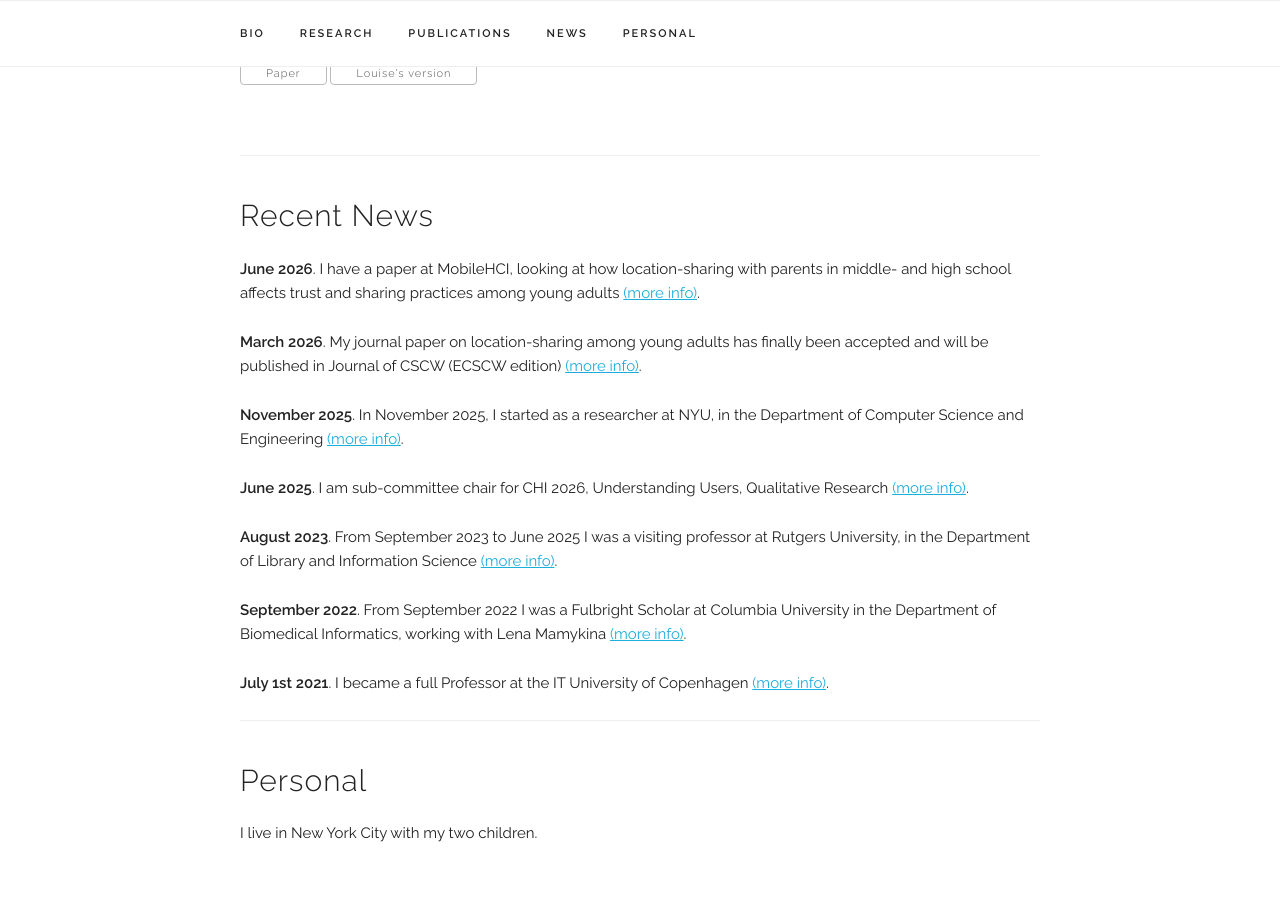
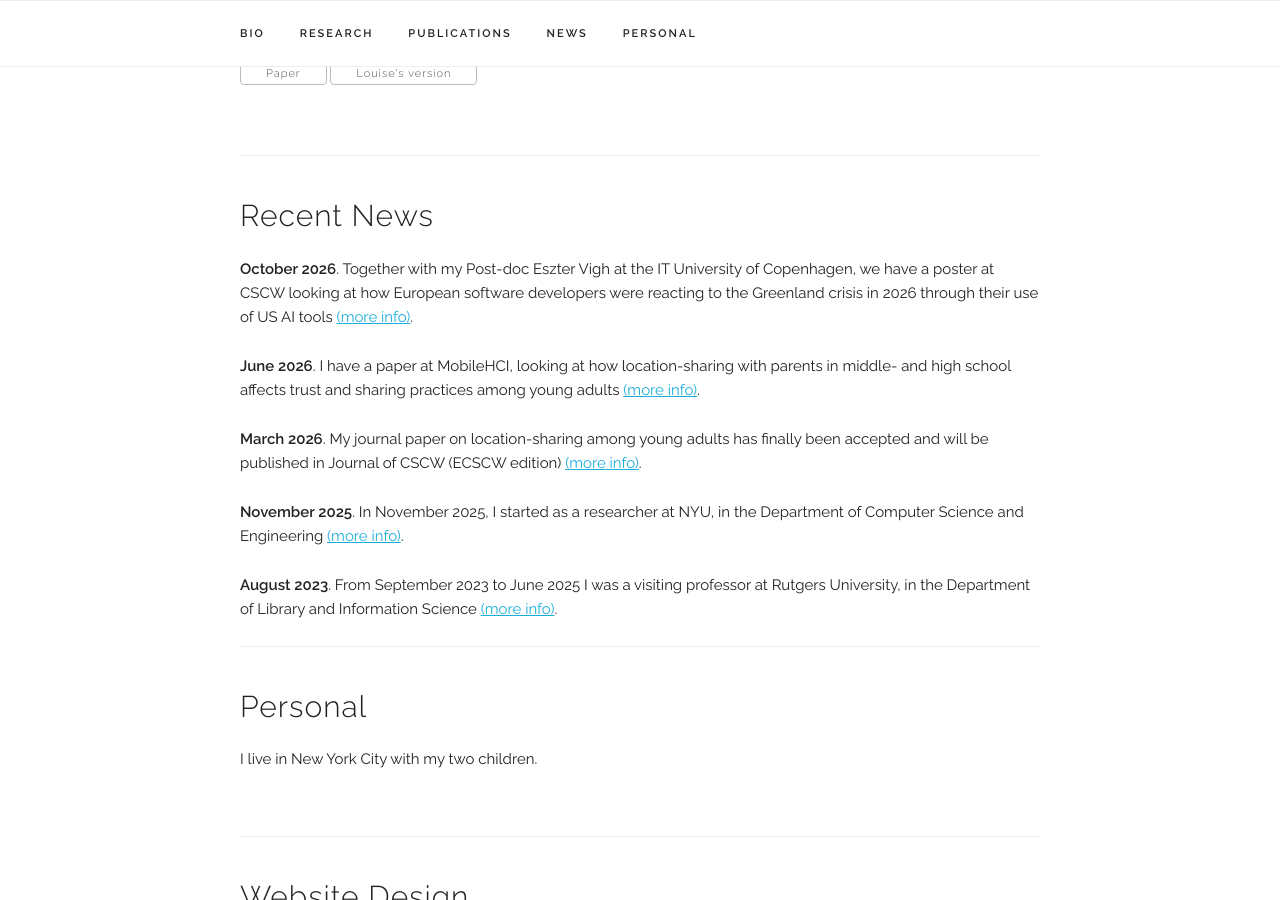
Before and after one commit to barkhuus/barkhuus.github.io, a Jekyll site: the page built from index.html, in a window 1280 px wide and 900 px high, scrolled down 2826 px. Built offline with Jekyll 4.4.1, drawn with Linux system fonts in a browser that asks for light colours.

Commit message:
Update news.yaml

```diff
--- a/_data/news.yaml
+++ b/_data/news.yaml
@@ -1,4 +1,8 @@
 news_items:
+
+  - item: "Together with my Post-doc Eszter Vigh at the IT University of Copenhagen, we have a poster at CSCW looking at how European software developers were reacting to the Greenland crisis in 2026 through their use of US AI tools"
+    date: "October 2026"
+    link: "http://barkhu.us/cscw2026poster.pdf"
 
   - item: "I have a paper at MobileHCI, looking at how location-sharing with parents in middle- and high school affects trust and sharing practices among young adults"
     date: "June 2026"
@@ -12,18 +16,6 @@ news_items:
     date: "November 2025"
     link: "https://engineering.nyu.edu/academics/departments/computer-science-and-engineering"
 
-  - item: "I am sub-committee chair for CHI 2026, Understanding Users, Qualitative Research"
-    date: "June 2025"
-    link: "https://chi2026.acm.org/"
-
   - item: "From September 2023 to June 2025 I was a visiting professor at Rutgers University, in the Department of Library and Information Science"
     date: "August 2023"
     link: "https://comminfo.rutgers.edu/news/scholar-human-computer-interaction-join-sci-visiting-professor"
-
-  - item: "From September 2022 I was a Fulbright Scholar at Columbia University in the Department of Biomedical Informatics, working with Lena Mamykina"
-    date: "September 2022"
-    link: "https://www.dbmi.columbia.edu"
-
-  - item: "I became a full Professor at the IT University of Copenhagen"
-    link: "www.itu.dk"
-    date: "July 1st 2021"
```
